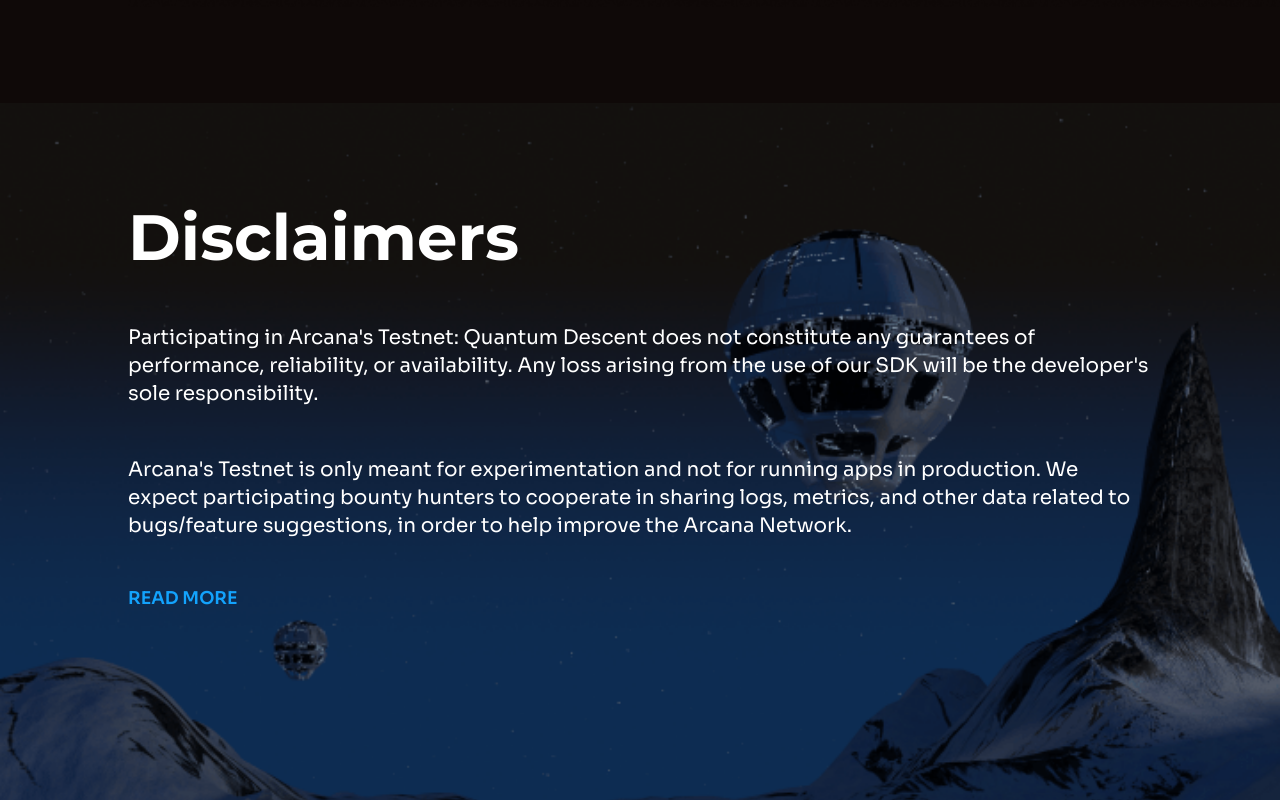
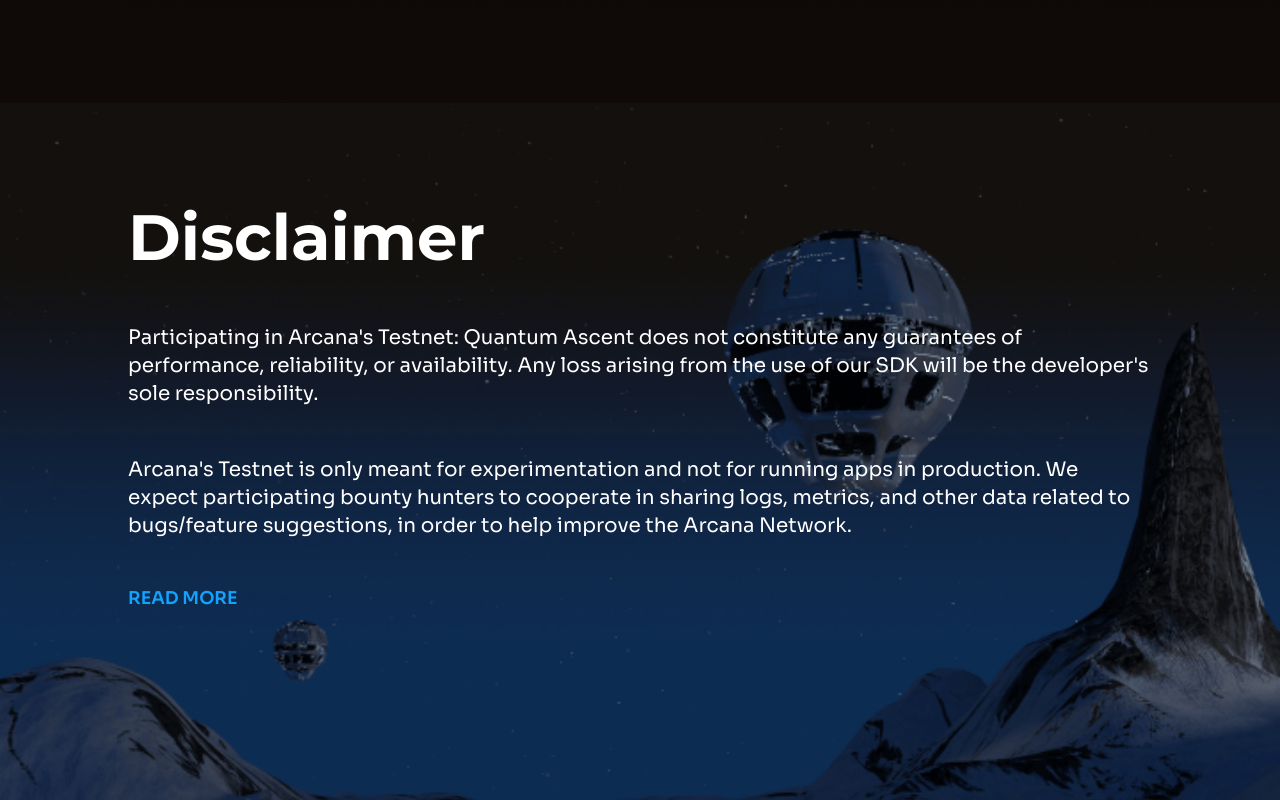
Before and after one commit to arcana-network/testnet-site, a Nuxt app: page / in a window 1280 px wide. Shown: the part 4836-5636 px from the top of the page. Built offline with nearby package versions, Linux system fonts and the light colour scheme.

Commit message:
Change Disclaimers to Disclaimer and Descent to Ascent

```diff
--- a/components/TheFooter.vue
+++ b/components/TheFooter.vue
@@ -13,10 +13,10 @@
           :weight="700"
           line-height="1.2"
         >
-          Disclaimers
+          Disclaimer
         </v-heading>
         <v-text class="footer-text" line-height="1.4" :weight="400">
-          Participating in Arcana's Testnet: Quantum Descent does not constitute
+          Participating in Arcana's Testnet: Quantum Ascent does not constitute
           any guarantees of performance, reliability, or availability. Any loss
           arising from the use of our SDK will be the developer's sole
           responsibility.
```
